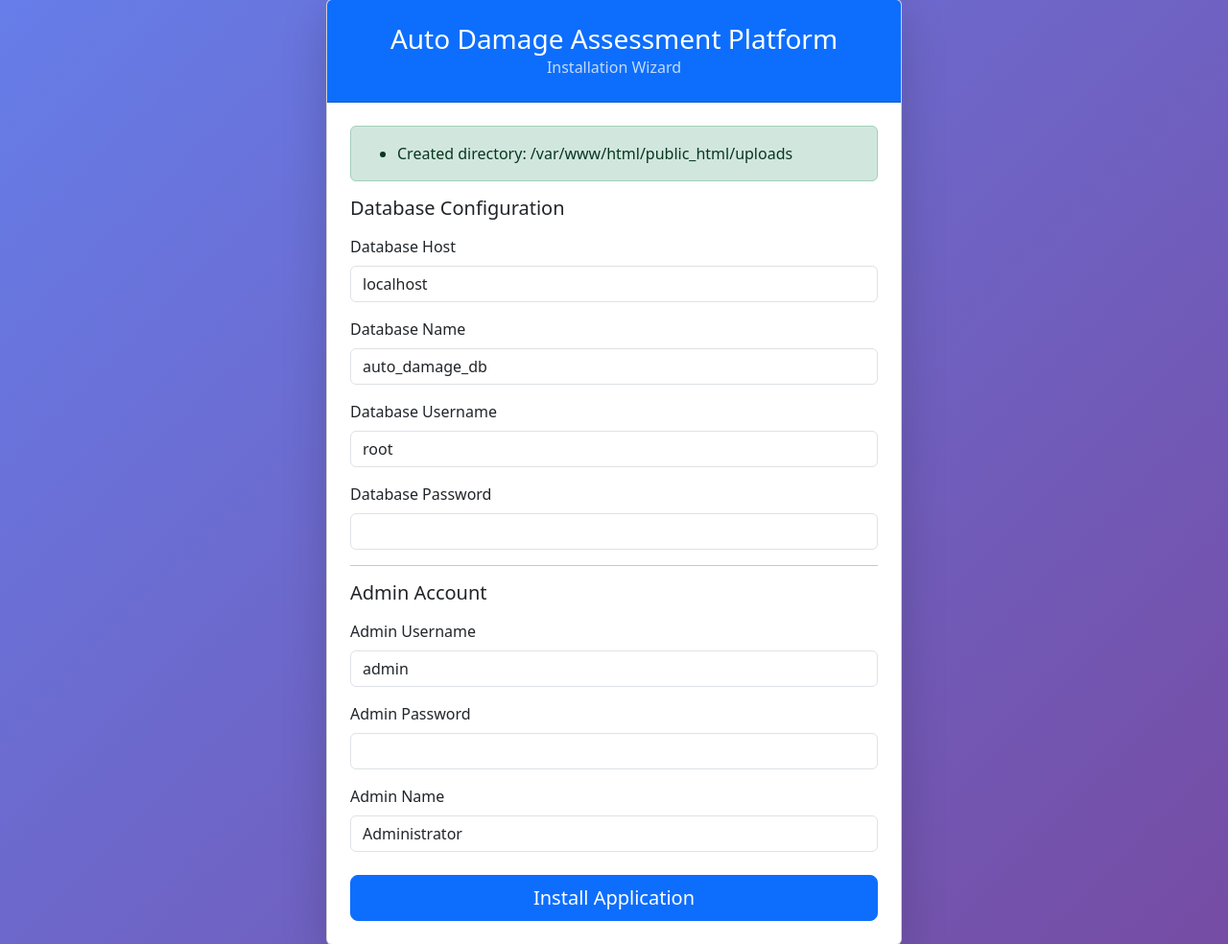
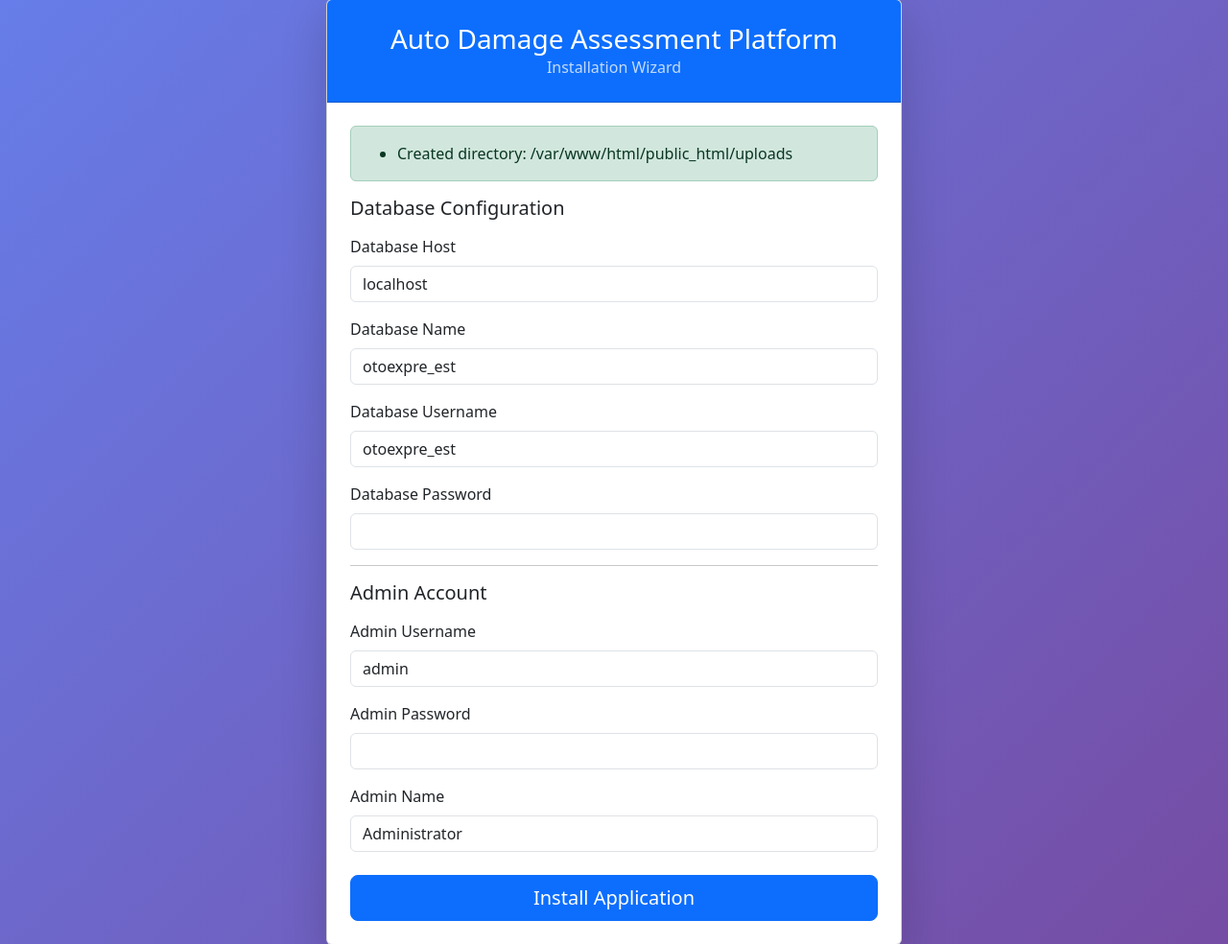
Before and after one commit to ftrhpr/AutobodyEstimatorOTM, a PHP site: page /install.php in a window 1280 px wide. Shown: the part 51-1035 px from the top of the page at 96% size. Run offline with PHP 8.4, Linux system fonts and the light colour scheme.

Commit message:
Update database configuration and installation script for new database credentials

```diff
--- a/app/config/config.php
+++ b/app/config/config.php
@@ -17,9 +17,9 @@ return [
     // Database Configuration
     'database' => [
         'host' => 'localhost',
-        'database' => 'auto_damage_db',
-        'username' => 'root',
-        'password' => '',
+        'database' => 'otoexpre_est',
+        'username' => 'otoexpre_est',
+        'password' => '', // Add your database password here
         'charset' => 'utf8mb4',
         'collation' => 'utf8mb4_unicode_ci',
     ],
--- a/database/schema.sql
+++ b/database/schema.sql
@@ -1,12 +1,12 @@
 -- Auto Damage Assessment Platform Database Schema
 -- MySQL 8.x Compatible
 
--- Create database
-CREATE DATABASE IF NOT EXISTS auto_damage_db
+-- Create database (if running manually - cPanel users should create via cPanel first)
+CREATE DATABASE IF NOT EXISTS otoexpre_est
 CHARACTER SET utf8mb4
 COLLATE utf8mb4_unicode_ci;
 
-USE auto_damage_db;
+USE otoexpre_est;
 
 -- Users table
 CREATE TABLE users (
--- a/install.php
+++ b/install.php
@@ -52,8 +52,8 @@ foreach ($writableDirs as $dir) {
 // Database setup
 if (empty($errors) && $_SERVER['REQUEST_METHOD'] === 'POST') {
     $dbHost = $_POST['db_host'] ?? 'localhost';
-    $dbName = $_POST['db_name'] ?? 'auto_damage_db';
-    $dbUser = $_POST['db_user'] ?? 'root';
+    $dbName = $_POST['db_name'] ?? 'otoexpre_est';
+    $dbUser = $_POST['db_user'] ?? 'otoexpre_est';
     $dbPass = $_POST['db_pass'] ?? '';
     $adminUser = $_POST['admin_user'] ?? 'admin';
     $adminPass = $_POST['admin_pass'] ?? '';
@@ -172,12 +172,12 @@ if (empty($errors) && $_SERVER['REQUEST_METHOD'] === 'POST') {
 
                             <div class="mb-3">
                                 <label class="form-label">Database Name</label>
-                                <input type="text" class="form-control" name="db_name" value="auto_damage_db" required>
+                                <input type="text" class="form-control" name="db_name" value="otoexpre_est" required>
                             </div>
 
                             <div class="mb-3">
                                 <label class="form-label">Database Username</label>
-                                <input type="text" class="form-control" name="db_user" value="root" required>
+                                <input type="text" class="form-control" name="db_user" value="otoexpre_est" required>
                             </div>
 
                             <div class="mb-3">
```
